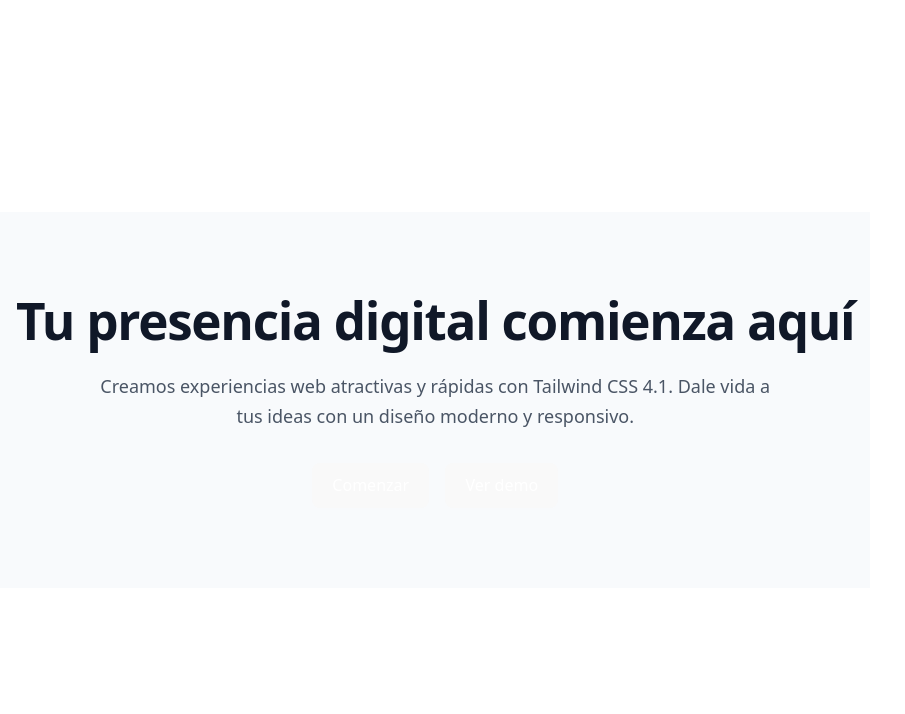
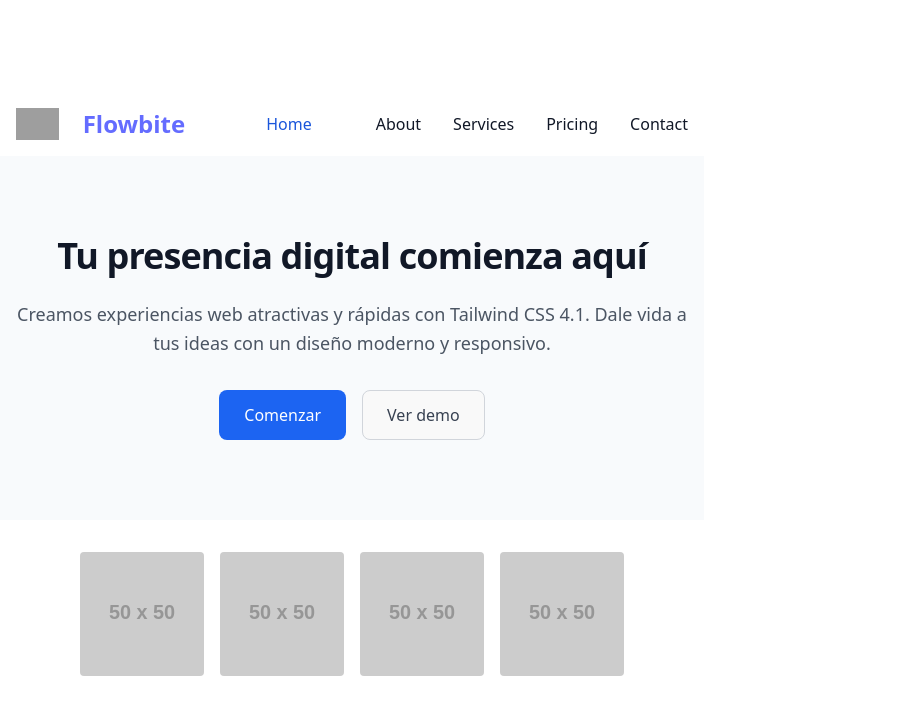
Before and after one commit to AymanElS4/landing, a website built with Vite: page index.html in a window 1280 px wide. Shown: the whole page, without its empty margins (0-905 px from the left). Built offline with nearby package versions, Linux system fonts and the light colour scheme; grey boxes are pictures that could not be loaded; placeholder pictures from the web are drawn by us.

Commit message:
rey cambios

```diff
--- a/index.html
+++ b/index.html
@@ -1,27 +1,73 @@
 <!doctype html>
 <html lang="en">
-
+   <!-- Rey -->
   <head>
     <meta charset="UTF-8" />
     <link rel="icon" type="image/svg+xml" href="/vite.svg" />
+    <link href="https://cdn.jsdelivr.net/npm/flowbite@3.1.2/dist/flowbite.min.css" rel="stylesheet" />
+    <script src="https://cdn.jsdelivr.net/npm/@tailwindcss/browser@4"></script>
     <meta name="viewport" content="width=device-width, initial-scale=1.0" />
-  <script src="https://cdn.jsdelivr.net/npm/@tailwindcss/browser@4"></script>
+    <meta name="viewport" content="width=device-width, initial-scale=1.0" />
     <title>Vite App</title>
   </head>
+  <body>
 
-<body>
-  <main class="bg-slate-50 dark:bg-gray-900">
+   <main class="bg-slate-50 dark:bg-gray-900" >
+
+
+<nav class="bg-white border-gray-200 dark:bg-gray-900">
+  <div class="max-w-screen-xl flex flex-wrap items-center justify-between mx-auto p-4">
+    <a href="https://flowbite.com/" class="flex items-center space-x-3 rtl:space-x-reverse">
+        <img src="https://flowbite.com/docs/images/logo.svg" class="h-8" alt="Flowbite Logo" />
+        <span class="self-center text-2xl font-semibold whitespace-nowrap dark:text-white">Flowbite</span>
+    </a>
+    <button data-collapse-toggle="navbar-default" type="button" class="inline-flex items-center p-2 w-10 h-10 justify-center text-sm text-gray-500 rounded-lg md:hidden hover:bg-gray-100 focus:outline-none focus:ring-2 focus:ring-gray-200 dark:text-gray-400 dark:hover:bg-gray-700 dark:focus:ring-gray-600" aria-controls="navbar-default" aria-expanded="false">
+        <span class="sr-only">Open main menu</span>
+        <svg class="w-5 h-5" aria-hidden="true" xmlns="http://www.w3.org/2000/svg" fill="none" viewBox="0 0 17 14">
+            <path stroke="currentColor" stroke-linecap="round" stroke-linejoin="round" stroke-width="2" d="M1 1h15M1 7h15M1 13h15"/>
+        </svg>
+    </button>
+    <div class="hidden w-full md:block md:w-auto" id="navbar-default">
+      <ul class="font-medium flex flex-col p-4 md:p-0 mt-4 border border-gray-100 rounded-lg bg-gray-50 md:flex-row md:space-x-8 rtl:space-x-reverse md:mt-0 md:border-0 md:bg-white dark:bg-gray-800 md:dark:bg-gray-900 dark:border-gray-700">
+        <li>
+          <a href="#" class="block py-2 px-3 text-white bg-blue-700 rounded-sm md:bg-transparent md:text-blue-700 md:p-0 dark:text-white md:dark:text-blue-500" aria-current="page">Home</a>
+        </li>
+        <li>
+          <a href="#" class="block py-2 px-3 text-gray-900 rounded-sm hover:bg-gray-100 md:hover:bg-transparent md:border-0 md:hover:text-blue-700 md:p-0 dark:text-white md:dark:hover:text-blue-500 dark:hover:bg-gray-700 dark:hover:text-white md:dark:hover:bg-transparent">About</a>
+        </li>
+        <li>
+          <a href="#" class="block py-2 px-3 text-gray-900 rounded-sm hover:bg-gray-100 md:hover:bg-transparent md:border-0 md:hover:text-blue-700 md:p-0 dark:text-white md:dark:hover:text-blue-500 dark:hover:bg-gray-700 dark:hover:text-white md:dark:hover:bg-transparent">Services</a>
+        </li>
+        <li>
+          <a href="#" class="block py-2 px-3 text-gray-900 rounded-sm hover:bg-gray-100 md:hover:bg-transparent md:border-0 md:hover:text-blue-700 md:p-0 dark:text-white md:dark:hover:text-blue-500 dark:hover:bg-gray-700 dark:hover:text-white md:dark:hover:bg-transparent">Pricing</a>
+        </li>
+        <li>
+          <a href="#" class="block py-2 px-3 text-gray-900 rounded-sm hover:bg-gray-100 md:hover:bg-transparent md:border-0 md:hover:text-blue-700 md:p-0 dark:text-white md:dark:hover:text-blue-500 dark:hover:bg-gray-700 dark:hover:text-white md:dark:hover:bg-transparent">Contact</a>
+        </li>
+      </ul>
+    </div>
+  </div>
+</nav>
+
       <div id="container-01" class="mx-auto px-4 py-20 text-center">
          <h1 class="text-4xl font-extrabold tracking-tight text-gray-900 dark:text-white">Tu presencia digital comienza aquí</h1>
-      <p class="mt-6 text-lg leading-relaxed text-gray-600 max-w-2xl mx-auto dark:text-gray-300">Creamos experiencias web atractivas y rápidas con Tailwind CSS 4.1. Dale vida a tus ideas con un diseño moderno
-        y
-        responsivo.</p>
-      <div id="container-02"  class="mt-8 flex justify-center gap-4">
+         <p class="mt-6 text-lg leading-relaxed text-gray-600 max-w-2xl mx-auto dark:text-gray-300">Creamos experiencias web atractivas y rápidas con Tailwind CSS 4.1. Dale vida a tus ideas con un diseño moderno y responsivo.</p>
+         <div id="container-02" class="mt-8 flex justify-center gap-4">
             <button id="start" class="inline-block px-6 py-3 text-white bg-blue-600 rounded-lg">Comenzar</button>
-        <button id="demo" class="inline-block px-6 py-3 text-white bg-blue-600 rounded-lg dark:border-gray-600 dark:text-white">Ver demo</button>
+            <button id="demo" class="inline-block px-6 py-3 border border-gray-300 text-gray-700 rounded-lg dark:border-gray-600 dark:text-white">Ver demo</button>
          </div>
       </div>
+   <section class="bg-white dark:bg-gray-900">
+     <div id="container-03" class="px-4 py-8 mx-auto max-w-md md:max-w-xl">
+         <div id="container-04" class="grid grid-cols-2 gap-4 md:grid-cols-4">
+             <img src="https://placehold.co/50" alt="Imagen 1" class="w-full h-auto rounded">
+             <img src="https://placehold.co/50" alt="Imagen 2" class="w-full h-auto rounded">
+             <img src="https://placehold.co/50" alt="Imagen 3" class="w-full h-auto rounded">
+             <img src="https://placehold.co/50" alt="Imagen 4" class="w-full h-auto rounded">
+         </div>
+     </div>
+   </section>
    </main>
+   <script src="https://cdn.jsdelivr.net/npm/flowbite@3.1.2/dist/flowbite.min.js"></script>
   </body>
-
 </html>
```
Lines whose indentation alone changed are shown as unchanged.
